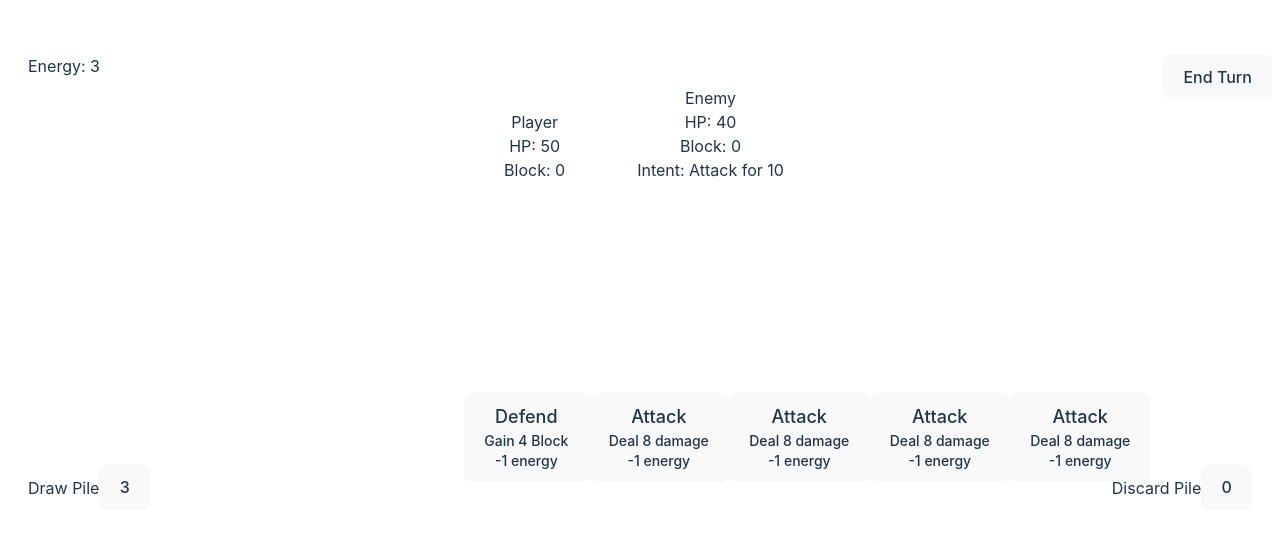
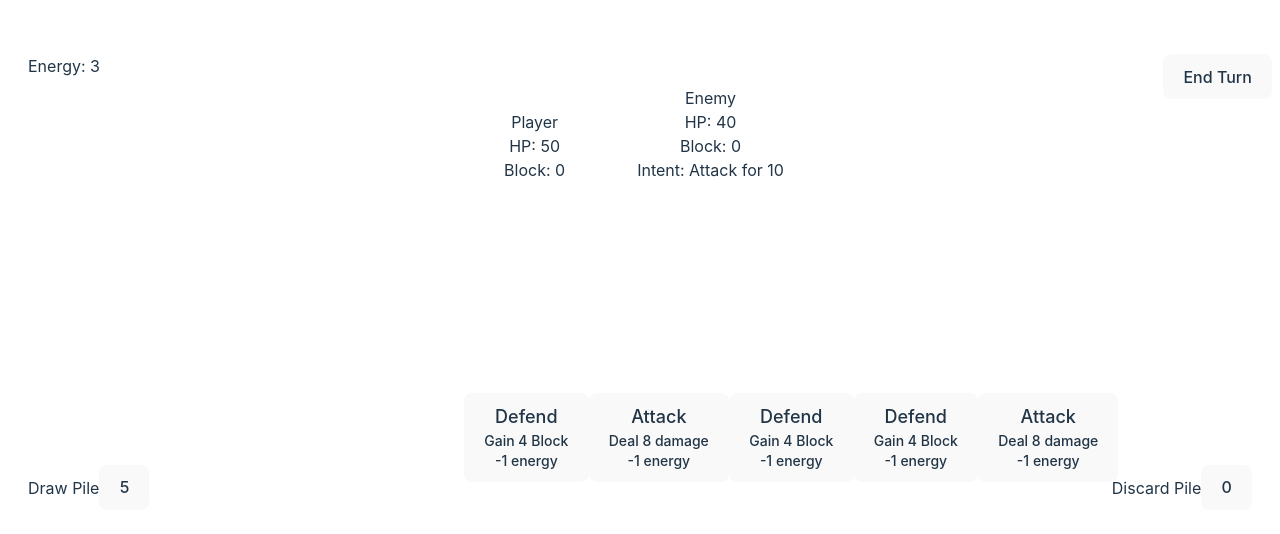
Before and after one commit to JonathanSchwob/vanquish, a React (Vite) app: page / in a window 1280 px wide. Shown: the part 262-796 px from the top of the page. Built offline with nearby package versions, Linux system fonts and the light colour scheme.

Commit message:
its working!

```diff
--- a/src/PlayBoard.tsx
+++ b/src/PlayBoard.tsx
@@ -63,24 +63,24 @@ const initializeDeck = () => {
       stats: 4,
       energy: 1,
     },
-    // {
-    //   name: "Defend",
-    //   id: 9,
-    //   stats: 4,
-    //   energy: 1,
-    // },
-    // {
-    //   name: "Defend",
-    //   id: 10,
-    //   stats: 4,
-    //   energy: 1,
-    // },
+    {
+      name: "Defend",
+      id: 9,
+      stats: 4,
+      energy: 1,
+    },
+    {
+      name: "Defend",
+      id: 10,
+      stats: 4,
+      energy: 1,
+    },
   ];
 
-  return shuffle(starterDeck);
+  return shuffle(starterDeck, "starter");
 };
 
-const shuffle = (deck: CardType[]) => {
+const shuffle = (deck: CardType[], name: string) => {
   let currentIndex = deck.length,
     randomIndex;
 
@@ -96,7 +96,7 @@ const shuffle = (deck: CardType[]) => {
       deck[currentIndex],
     ];
   }
-  console.log(deck, "shuffled");
+  console.log(deck, name, "shuffled");
   return deck;
 };
 
@@ -125,7 +125,10 @@ const PlayBoard = () => {
   }, []);
 
   useEffect(() => {
-    if (playerTurn === false) handlePlay();
+    if (playerTurn === false) {
+      console.log("starting enemy turn");
+      handlePlay();
+    }
   }, [playerTurn]);
 
   const endTurn = () => {
@@ -162,33 +165,21 @@ const PlayBoard = () => {
 
   const dealHand = () => {
     const newDeckCards = [...deckCards];
+    console.log(newDeckCards, "newDeckCards");
     const newHand = [];
-    if (newDeckCards.length === 0) transferDiscardToDraw();
     // deal 5 cards
     for (let i = 0; i < 5; i++) {
-      // if no more cards are in drawDeck
+      // if no more cards are in drawDeck, transfer all discardCards to drawDeck
       if (newDeckCards.length === 0) {
-        transferDiscardToDraw();
-        i--;
-      } else if (newHand.length < 10) {
-        newHand.push(newDeckCards.pop());
+        newDeckCards.push(...discardCards);
+        setDiscardCards([]);
+        setDeckCards(newDeckCards);
       }
+      newHand.push(newDeckCards.pop());
     }
+
     setDeckCards(newDeckCards);
     setHandCards(newHand);
-  };
-
-  const transferDiscardToDraw = () => {
-    if (discardCards.length === 0) {
-      return console.error("no cards in discard pile");
-    }
-    if (deckCards.length === 0) {
-      const newDiscardCards = [...discardCards];
-      const newDeckCards = shuffle(newDiscardCards);
-
-      setDiscardCards([]);
-      setDeckCards(newDeckCards);
-    }
   };
 
   const cardClick = (id: number) => {
```
